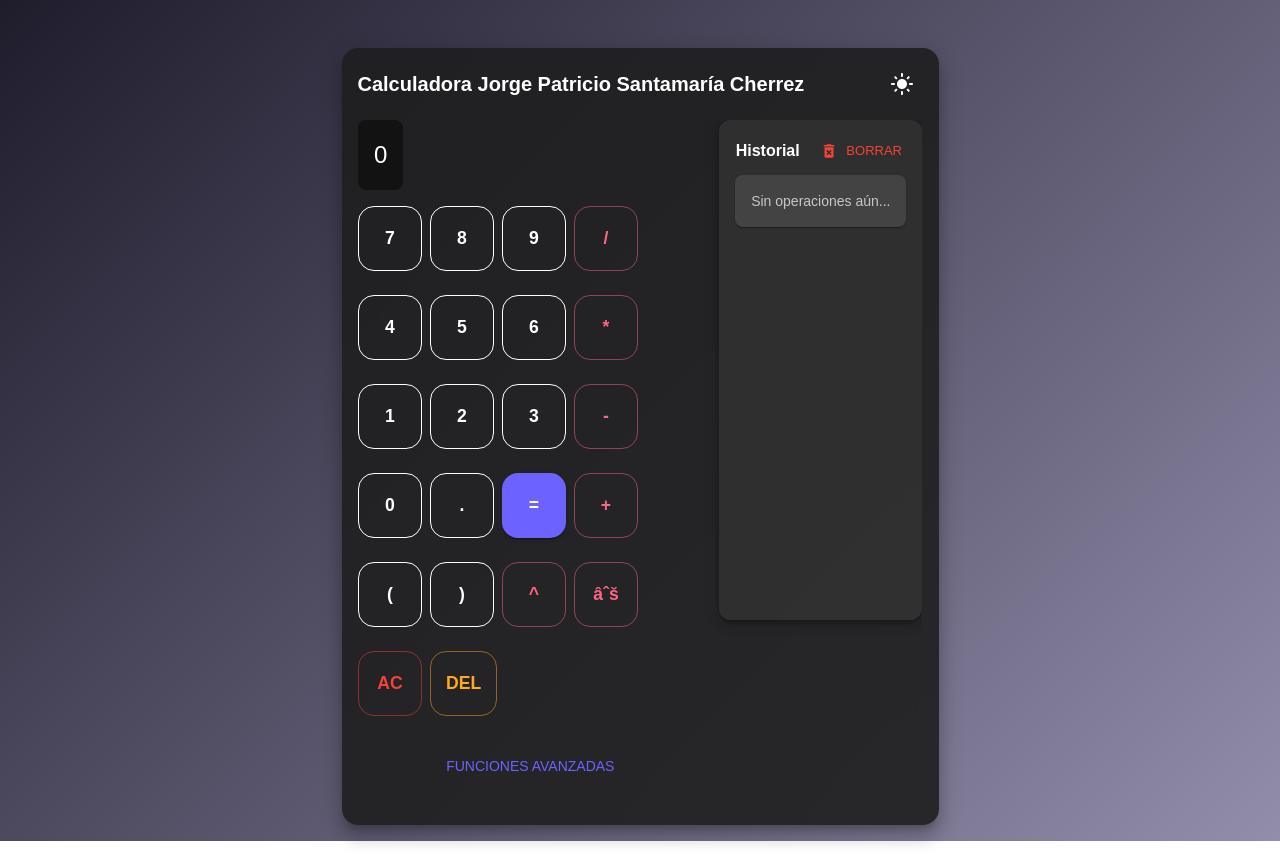
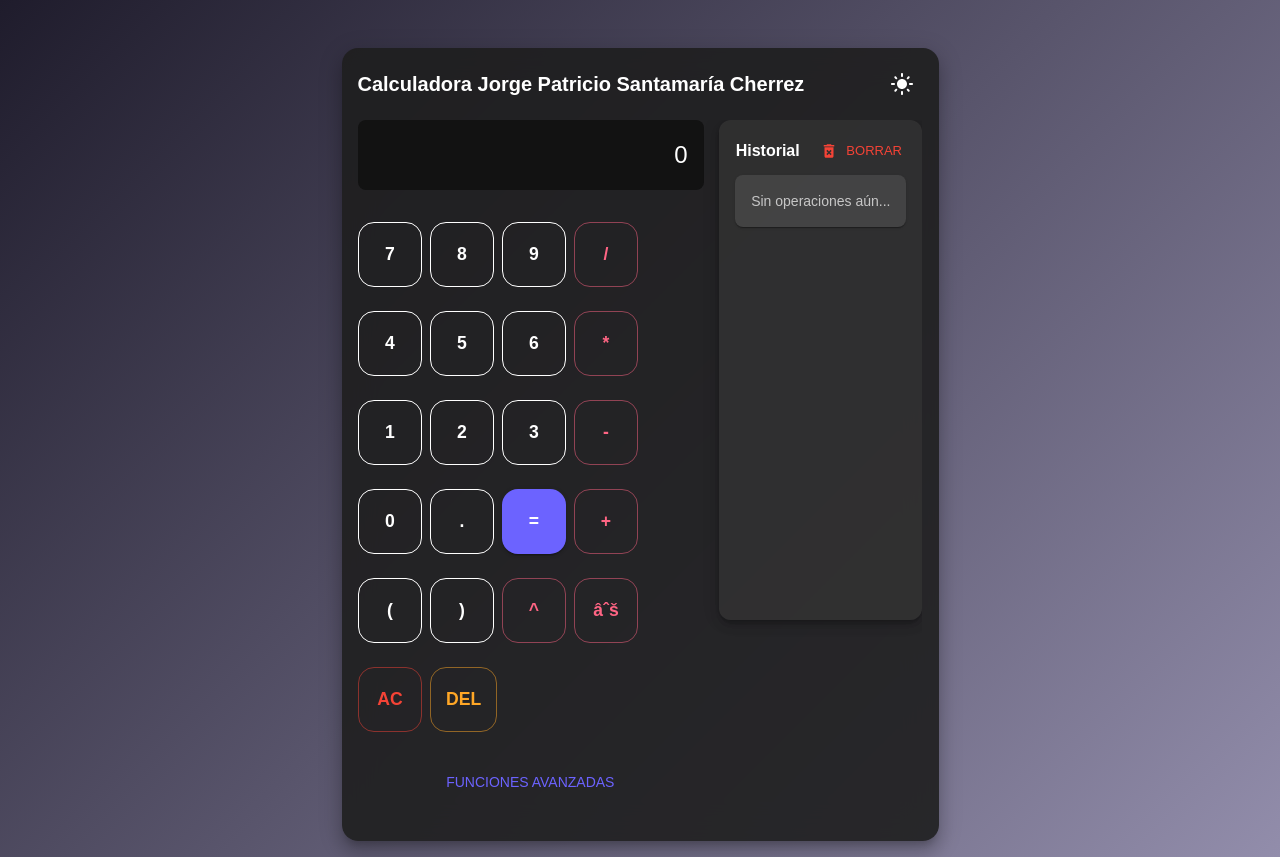
Before and after one commit to Patogol35/Calculadora, a React (Vite) app: page / in a window 1280 px wide. Built offline with nearby package versions, Linux system fonts and the light colour scheme.

Commit message:
Update Display.jsx

```diff
--- a/src/components/Display.jsx
+++ b/src/components/Display.jsx
@@ -1,13 +1,11 @@
-import { Grid, Box, Typography } from "@mui/material";
+import { Box, Typography } from "@mui/material";
 
 export default function Display({ value, darkMode }) {
 return (
-    <Grid container spacing={1}>
-      <Grid item xs={12}>
 <Box
 sx={{
-            width: "100%",
 p: 2,
+mb: 2,
 borderRadius: 2,
 bgcolor: darkMode ? "#121212" : "#f0f0f0",
 textAlign: "right",
@@ -16,17 +14,11 @@ export default function Display({ value, darkMode }) {
 alignItems: "center",
 justifyContent: "flex-end",
 overflowX: "auto",
-            boxSizing: "border-box",
 }}
 >
-          <Typography
-            variant="h5"
-            sx={{ wordBreak: "break-word", width: "100%" }}
-          >
+<Typography variant="h5" sx={{ wordBreak: "break-word" }}>
 {value || "0"}
 </Typography>
 </Box>
-      </Grid>
-    </Grid>
 );
 }
```
Lines whose indentation alone changed are shown as unchanged.
